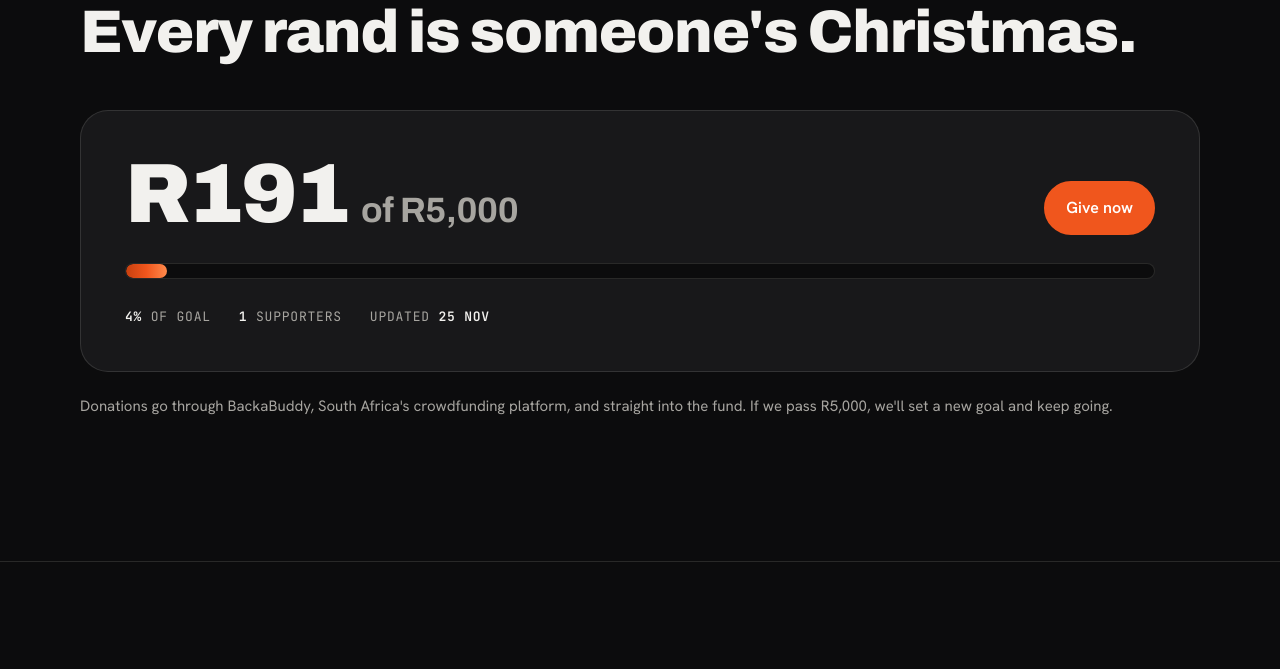
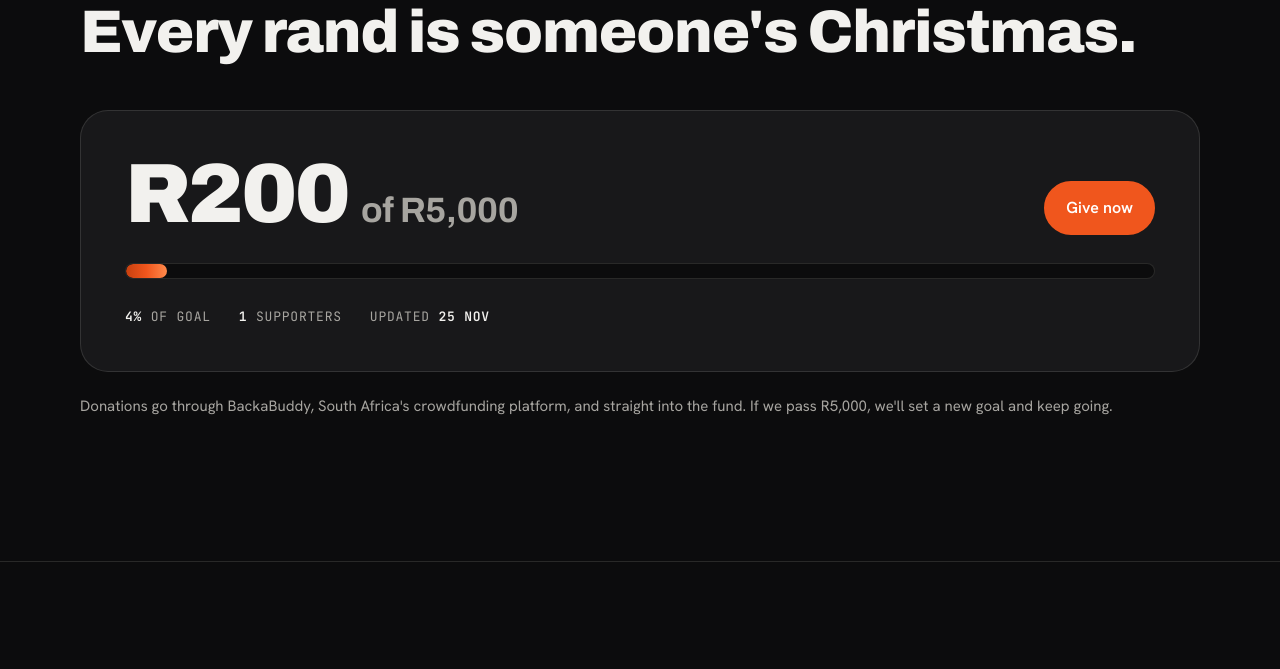
Before and after one commit to forge369ai-lang/coffee-site, a plain HTML site: page previews/jay-steenkamp/prayers-and-pushups.html in a window 1280 px wide. Shown: the part 1034-1703 px from the top of the page. Drawn offline with Linux system fonts and the light colour scheme; files whose address does not match are found by name.

Commit message:
Prayers & Pushups: show R200 raised (matches BackaBuddy)
Co-Authored-By: Claude Opus 5.5 <noreply@anthropic.com>
Claude-Session: https://claude.ai/code/session_014uauVvgYkqHCwUrpkHYbsk

```diff
--- a/previews/jay-steenkamp/prayers-and-pushups.html
+++ b/previews/jay-steenkamp/prayers-and-pushups.html
@@ -496,7 +496,7 @@ footer a:hover{color:var(--ink)}
 const EVENT = {
   donateUrl: "https://www.backabuddy.co.za/campaign/prayers-and-pushups", // BackaBuddy campaign link
   goal: 5000,                    // rand
-  raised: 191,                   // rand raised so far
+  raised: 200,                   // rand raised so far
   donors: 1,                     // number of supporters
   updated: "25 Nov",             // e.g. "1 Dec"
   pushups: 3000,
```
